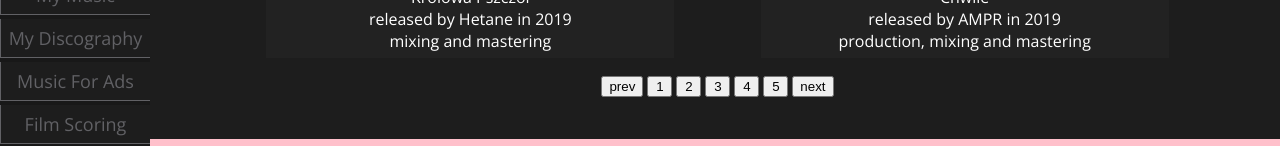
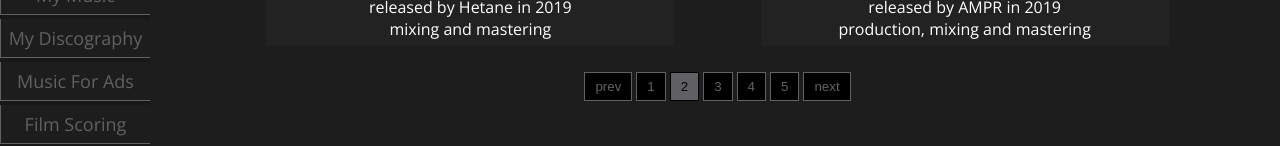
Before and after one commit to SzymonOrchowski/portfolio, a React (Create React App) app: page /music in a window 1280 px wide. Both pictures are taken after a click on the button "next". Shown: the part 314-460 px from the top of the page. Built offline with nearby package versions, Linux system fonts and the light colour scheme.

Commit message:
Pagination buttons styled

```diff
--- a/src/App.css
+++ b/src/App.css
@@ -421,19 +421,75 @@
 
 #pagination-box {
   text-align: center;
+  margin-top: 8px;
   margin-right: 15px;
 }
 
 #pagination-box button {
 margin: 2px;
+padding: 6px 10px 6px 10px;
 min-width: 25px;
+}
+
+.pagination-button-active {
+  background-color: #616165;
+  color: #000000;
+  border-color: #000000;
+  border-style:solid;
+  border-radius: 0%;
+  border-width: 1px;
+}
+
+.pagination-button-inactive {
+  background-color: #000000;
+  color: #616165;
+  border-color: #616165;
+  border-style:solid;
+  border-radius: 0%;
+  border-width: 1px;
+}
+
+.pagination-button-prev {
+  background-color: #000000;
+  color: #616165;
+  border-color: #616165;
+  border-style:solid;
+  border-radius: 0%;
+  border-width: 1px;
+}
+
+.pagination-button-prev-disabled {
+  background-color: #1D1D1D;
+  color: #282828;
+  border-color: #282828;
+  border-style:solid;
+  border-radius: 0%;
+  border-width: 1px;
+}
+
+.pagination-button-next {
+  background-color: #000000;
+  color: #616165;
+  border-color: #616165;
+  border-style:solid;
+  border-radius: 0%;
+  border-width: 1px;
+}
+
+.pagination-button-next-disabled {
+  background-color: #1D1D1D;
+  color: #282828;
+  border-color: #282828;
+  border-style:solid;
+  border-radius: 0%;
+  border-width: 1px;
 }
 
 
 /*   MyMusic   */
 
 #my-music {
-  background-color: pink;
+  background-color: #1D1D1D;
   width: calc(100% - 40px);
   height: calc(100vh - 40px);
   padding: 20px 20px 40px 30px
@@ -442,7 +498,7 @@
 /*   MyDiscography   */
 
 #my-discography {
-  background-color: 1D1D1D;
+  background-color: #1D1D1D;
   width: calc(100% - 40px);
   height: calc(100vh - 40px);
   padding: 20px 20px 40px 30px
@@ -451,7 +507,7 @@
 /*   MusicForMarketing   */
 
 #music-for-marketing {
-  background-color: 1D1D1D;
+  background-color: #1D1D1D;
   width: calc(100% - 40px);
   height: calc(100vh - 40px);
   padding: 20px 20px 40px 30px
@@ -460,7 +516,7 @@
 /*   FilmScoring   */
 
 #film-scoring {
-  background-color: 1D1D1D;
+  background-color: #1D1D1D;
   width: calc(100% - 40px);
   height: calc(100vh - 40px);
   padding: 20px 20px 40px 30px
@@ -469,7 +525,7 @@
 /*   SoundDesign   */
 
 #sound-design {
-  background-color: 1D1D1D;
+  background-color: #1D1D1D;
   width: calc(100% - 40px);
   height: calc(100vh - 40px);
   padding: 20px 20px 40px 30px
@@ -478,7 +534,7 @@
 /*   MusicContact   */
 
 #music-contact {
-  background-color: 1D1D1D;
+  background-color: #1D1D1D;
   width: calc(100% - 40px);
   height: calc(100vh - 40px);
   padding: 20px 20px 40px 30px
--- a/src/components/musicPageComponents/MyWorks.jsx
+++ b/src/components/musicPageComponents/MyWorks.jsx
@@ -14,7 +14,7 @@
             <div>
                 <header id='my-works-text-header'>
                     <h1>
-                        MyWorks
+                        My works
                     </h1>
                 </header>
                 <main>
@@ -28,31 +28,32 @@
                 </main>
                 <div id='pagination-box'>
                         {pageNumber === 1 ?
-                            <button className='button-special' disabled>
+                            <button className='pagination-button-prev-disabled' disabled>
                                 prev
                             </button>
                         :
-                            <button className='button-special' onClick={(e)=>{
+                            <button className='pagination-button-prev' onClick={(e)=>{
                                 e.preventDefault();
                                 setPageNumber(pageNumber - 1)
                             }}>
                                 prev
                             </button>
                         }
-                        {pagesArray.map((pageNumber)=>{
-                            return <button onClick={(e)=>{
+                        {pagesArray.map((page)=>{
+                            return <button key={page} className={page === pageNumber ? 'pagination-button-active' : 'pagination-button-inactive'}
+                                onClick={(e)=>{
                                 e.preventDefault();
-                                setPageNumber(pageNumber)
+                                setPageNumber(page)
                             }}>
-                                {pageNumber}
+                                {page}
                             </button>
                         })}
                         {pageNumber === pagesArray.length ?
-                            <button className='button-special' disabled>
+                            <button className='pagination-button-next-disabled' disabled>
                                 next
                             </button>
                         :
-                            <button className='button-special' onClick={(e)=>{
+                            <button className='pagination-button-next' onClick={(e)=>{
                                 e.preventDefault();
                                 setPageNumber(pageNumber + 1)
                             }}>
--- a/src/data/myWorkVideos.json
+++ b/src/data/myWorkVideos.json
@@ -2,6 +2,7 @@
     {
         "id" : 1,
         "link" : "https://www.youtube.com/embed/uxyZG89TPpc",
+        "ytVideoId" : "uxyZG89TPpc",
         "description" : {
             "artist" : "Hetane",
             "title": "Klopoty",
@@ -13,6 +14,7 @@
     {
         "id" : 2,
         "link" : "https://www.youtube.com/embed/DBZxgUzUHU0",
+        "ytVideoId" : "DBZxgUzUHU0",
         "description" : {
             "artist" : "Dominika Barabas",
             "title": "Trotyl",
@@ -24,6 +26,7 @@
     {
         "id" : 3,
         "link" : "https://www.youtube.com/embed/S5oT4PUzV3w",
+        "ytVideoId" : "DBZxgUzUHU0",
         "description" : {
             "artist" : "Limboski",
             "title": "Krakow Pijany",
```
Also changed, not shown: 1 other file (tests, documents, lock files or other folders).
